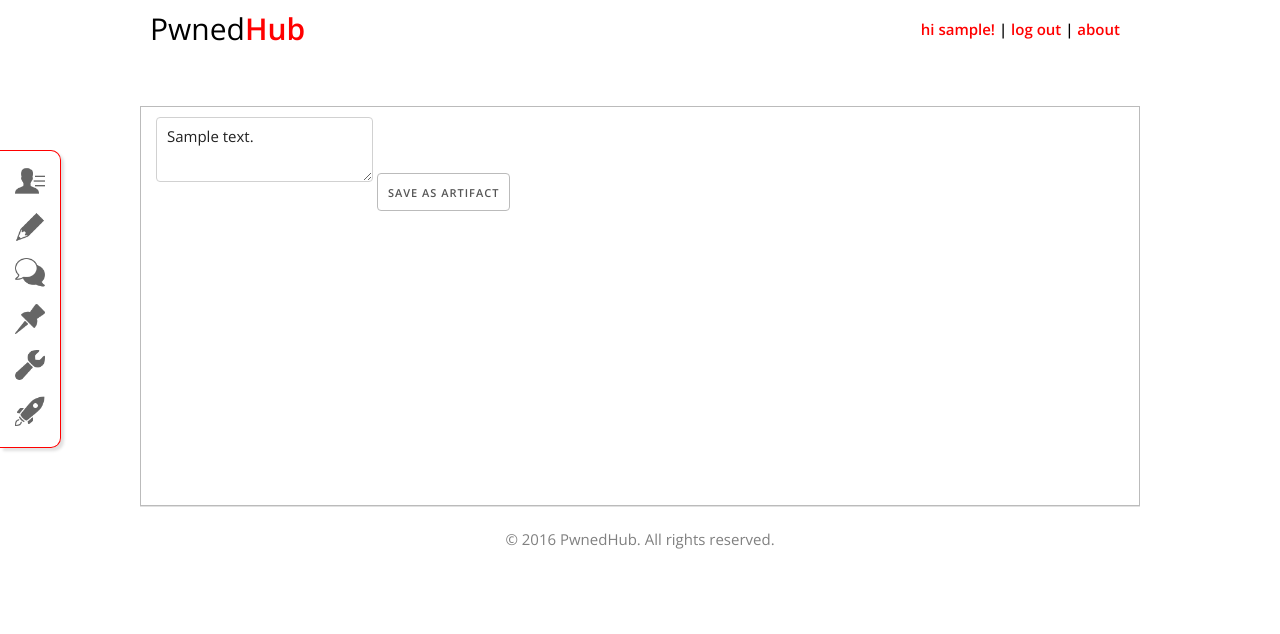
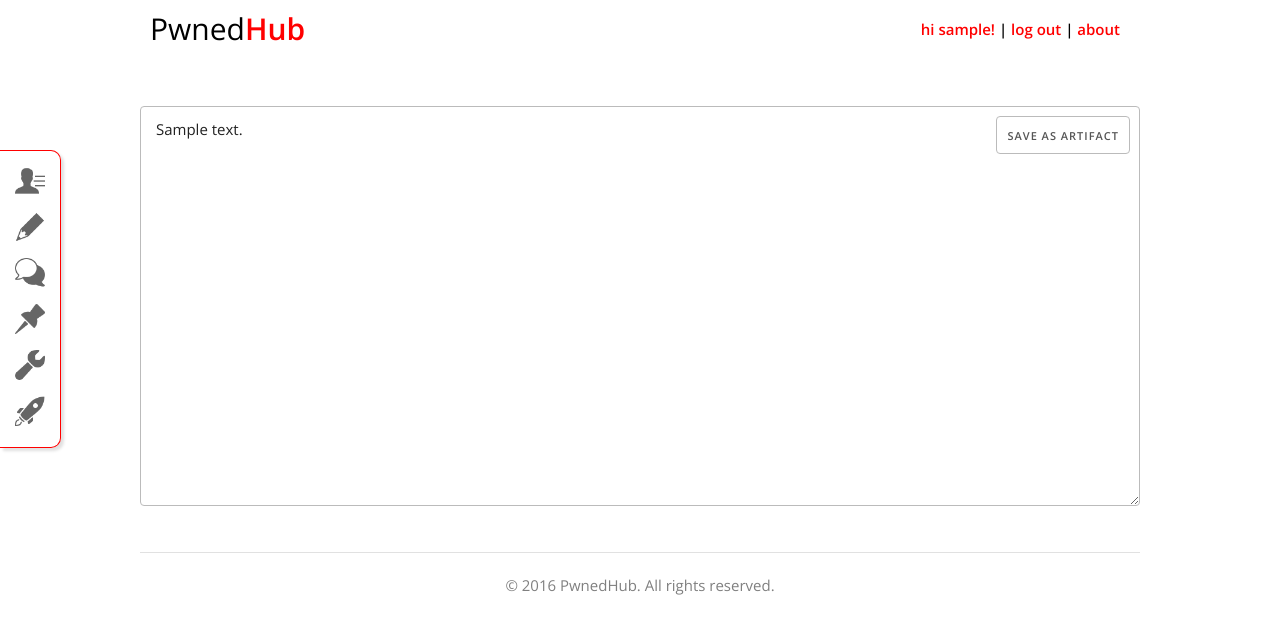
Before and after one commit to practisec/pwnedhub, a Flask app: page /notes in a window 1280 px wide. Shown: the top 634 px of the page. Run offline with Flask 2, Linux system fonts and the light colour scheme; a user stored in the database is signed in; tables that the repository leaves empty hold one stand-in row (values such as "Sample post"); parts of the project's set-up code (start-up, migrations or seed data) failed here and were passed over.

Commit message:
Made minor CSS adjustments and other aesthetic changes.

```diff
--- a/pwnedhub/static/pwnedhub.css
+++ b/pwnedhub/static/pwnedhub.css
@@ -16,6 +16,10 @@ td input, td select {
 
 button, input[type="submit"], input[type="reset"], input[type="button"] {
     padding: 0 1rem;
+}
+
+form {
+    margin-bottom: 0;
 }
 
 .flash {
@@ -132,7 +136,7 @@ button, input[type="submit"], input[type="reset"], input[type="button"] {
 
 .auth-form {
     border: 1px solid red;
-    padding: 1rem 1rem 0;
+    padding: 1rem;
     margin: 0 0 4rem;
 }
 
@@ -171,11 +175,25 @@ button, input[type="submit"], input[type="reset"], input[type="button"] {
     margin-bottom: 4rem;
 }
 
+.profile {
+    margin-bottom: 4rem;
+}
+
+.profile input[type="submit"] {
+    margin-bottom: 0;
+}
+
 .notes {
+    position: relative;
+    margin-bottom: 4rem;
+}
+
+.notes textarea {
     width: 100%;
     min-height: 40rem;
     padding: 1rem 1.5rem;
     border: 1px solid #bbbbbb;
+    margin-bottom: 0;
 }
 
 .messages {
@@ -228,6 +246,13 @@ button, input[type="submit"], input[type="reset"], input[type="button"] {
 
 .swf {
     margin-bottom: 4rem;
+}
+
+input[type="button"].save-as {
+    position: absolute;
+    top: 1rem;
+    right: 1rem;
+    background-color: #ffffff;
 }
 
 .error {
--- a/pwnedhub/templates/index.html
+++ b/pwnedhub/templates/index.html
@@ -6,7 +6,7 @@
     </div>
     <div class="row center-content">
         <div class="four columns panel rounded"><h5>Expose <span class="red">flaws</span>.</h5></div>
-        <div class="four columns panel rounded"><h5>Share <span class="red">results</span>.</h5></div>
+        <div class="four columns panel rounded"><h5>Gather <span class="red">evidence</span>.</h5></div>
         <div class="four columns panel rounded"><h5>Win <span class="red">engagements</span>.</h5></div>
     </div>
 {% endblock %}
--- a/pwnedhub/templates/profile.html
+++ b/pwnedhub/templates/profile.html
@@ -1,5 +1,6 @@
 {% extends "layout.html" %}
 {% block body %}
+    <div class="profile">
         <form action="{{ url_for('profile_change', uid=user.id) }}" method="post">
             <div class="row">
                 <div class="six columns offset-by-three">
@@ -33,4 +34,5 @@
                 </div>
             </div>
         </form>
+    </div>
 {% endblock %}
```
Lines whose indentation alone changed are shown as unchanged.
